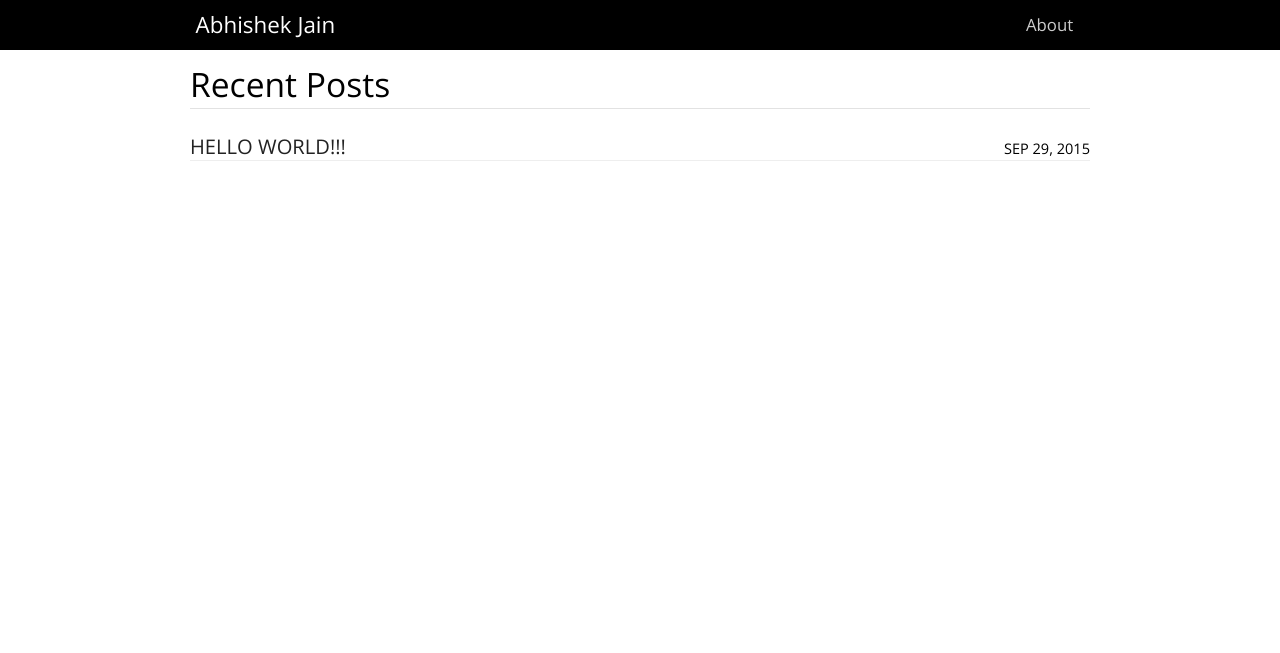
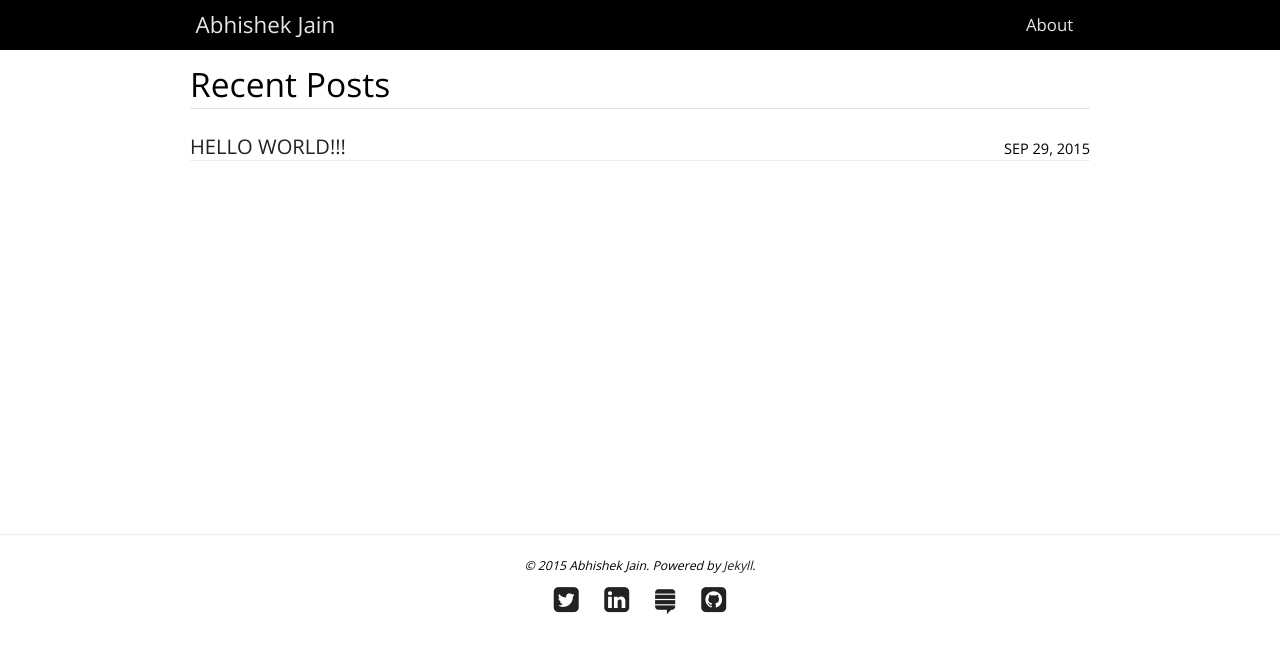
Before and after one commit to jabhishek/jabhishek.github.io, a Jekyll site: the page built from index.html, in a window 1280 px wide. Shown: the top 653 px of the page. Built offline with Jekyll 4.4.1, drawn with Linux system fonts in a browser that asks for light colours; nearby versions of some CDN libraries.

Commit message:
Added social icons; styled footer

```diff
--- a/_config.yml
+++ b/_config.yml
@@ -5,10 +5,32 @@ description: > # this means to ignore newlines until "baseurl:"
   Abhishek Jain's blog
 baseurl: "" # the subpath of your site, e.g. /blog/
 url: "http://abhishekjain.net" # the base hostname & protocol for your site
-twitter_username: jainabhishek79
-github_username:  jabhishek
 
 exclude: [node_modules]
 
 # Build settings
 markdown: kramdown
+
+# Site owner
+owner:
+  name: Abhishek Jain
+  avatar: bio-photo.jpg
+  email: abhi2000@gmail.com
+  disqus-shortname: abhishekjain
+  twitter: jainabhishek79
+  facebook: #username
+  github: jabhishek
+  stackexchange: http://stackoverflow.com/users/366436/abhishek-jain
+  linkedin: abhishekjainuk
+  instagram: #username
+  flickr: #username
+  tumblr: #username
+  pinterest: #username
+  weibo: #userid
+  google:
+    plus: #username
+    analytics:
+    verify:
+    ad-client:
+    ad-slot:
+  bing-verify:
--- a/_includes/footer.html
+++ b/_includes/footer.html
@@ -1,5 +1,44 @@
 <footer class="site-footer">
     <div class="wrapper">
+        <span>&copy; {{ site.time | date: '%Y' }} {{ site.owner.name }}. Powered by <a href="http://jekyllrb.com"
+                                                                                       rel="nofollow">Jekyll</a>.</span>
+
+        <div class="social-icons">
+            {% if site.owner.twitter %}<a href="https://twitter.com/{{ site.owner.twitter }}"
+                                          title="{{ site.owner.name}} on Twitter" target="_blank"><i
+                class="fa fa-twitter-square fa-2x"></i></a>{% endif %}
+            {% if site.owner.facebook %}<a href="https://facebook.com/{{ site.owner.facebook }}"
+                                           title="{{ site.owner.name}} on Facebook" target="_blank"><i
+                class="fa fa-facebook-square fa-2x"></i></a>{% endif %}
+            {% if site.owner.google.plus %}<a href="https://plus.google.com/+{{ site.owner.google.plus }}"
+                                              title="{{ site.owner.name}} on Google+" target="_blank"><i
+                class="fa fa-google-plus-square fa-2x"></i></a>{% endif %}
+            {% if site.owner.linkedin %}<a href="https://linkedin.com/in/{{ site.owner.linkedin }}"
+                                           title="{{ site.owner.name}} on LinkedIn" target="_blank"><i
+                class="fa fa-linkedin-square fa-2x"></i></a>{% endif %}
+            {% if site.owner.stackexchange %}<a href="{{ site.owner.stackexchange }}"
+                                                title="{{ site.owner.name}} on StackExchange" target="_blank"><i
+                class="fa fa-stack-exchange fa-2x"></i></a>{% endif %}
+            {% if site.owner.instagram %}<a href="https://instagram.com/{{ site.owner.instagram }}"
+                                            title="{{ site.owner.name}} on Instagram" target="_blank"><i
+                class="fa fa-instagram fa-2x"></i></a>{% endif %}
+            {% if site.owner.flickr %}<a href="https://www.flickr.com/photos/{{ site.owner.flickr }}"
+                                         title="{{ site.owner.name}} on Flickr" target="_blank"><i
+                class="fa fa-flickr fa-2x"></i></a>{% endif %}
+            {% if site.owner.github %}<a href="https://github.com/{{ site.owner.github }}"
+                                         title="{{ site.owner.name}} on Github" target="_blank"><i
+                class="fa fa-github-square fa-2x"></i></a>{% endif %}
+            {% if site.owner.tumblr %}<a href="http://{{ site.owner.tumblr }}.tumblr.com"
+                                         title="{{ site.owner.name}} on Tumblr" target="_blank"><i
+                class="fa fa-tumblr-square fa-2x"></i></a>{% endif %}
+            {% if site.owner.pinterest %}<a href="https://www.pinterest.com/{{ site.owner.pinterest }}/"
+                                            title="{{ site.owner.name}} on Pinterest" target="_blank"><i
+                class="fa fa-pinterest fa-2x"></i></a>{% endif %}
+            {% if site.owner.weibo %}<a href="https://www.weibo.com/u/{{ site.owner.weibo }}/"
+                                        title="{{ site.owner.name}} on Weibo" target="_blank"><i
+                class="fa fa-weibo fa-2x"></i></a>{% endif %}
+        </div>
+        <!-- /.social-icons -->
 
     </div>
 </footer>
--- a/_sass/_base.scss
+++ b/_sass/_base.scss
@@ -9,6 +9,7 @@ html {
 body {
   font-size: 1.5rem;
   line-height: 1.4;
+  height: 100vh;
 }
 
 a {
@@ -67,3 +68,8 @@ h1 {
     }
   }
 }
+
+.page-content {
+  padding-bottom: 2rem;
+  min-height: 50vh;
+}
--- a/_sass/main.scss
+++ b/_sass/main.scss
@@ -19,4 +19,5 @@ $standard: 960px;
 @import "reset",
         "syntax-highlighting",
         "base",
-        "header";
+        "header",
+        "footer";
--- a/css/main.css
+++ b/css/main.css
@@ -178,7 +178,8 @@ html {
 
 body {
   font-size: 1.5rem;
-  line-height: 1.4; }
+  line-height: 1.4;
+  height: 100vh; }
 
 a {
   text-decoration: none;
@@ -232,11 +233,19 @@ h1 {
   .post a:hover {
     text-decoration: underline; }
 
+.page-content {
+  padding-bottom: 2rem;
+  min-height: 50vh; }
+
 header {
   background: #000;
   color: #fff; }
   header a {
-    color: #fff; }
+    color: rgba(255, 255, 255, 0.9);
+    -webkit-transition: 0.3s;
+    transition: 0.3s; }
+    header a:hover {
+      color: white; }
   header .wrapper {
     display: -webkit-box;
     display: -webkit-flex;
@@ -264,21 +273,22 @@ header {
               align-items: center;
       line-height: 50px; }
       header .wrapper nav ul li {
-        padding: 0 2rem;
-        -webkit-transition: 0.3s;
-        transition: 0.3s; }
+        padding: 0 2rem; }
         header .wrapper nav ul li:hover {
           -webkit-box-shadow: 0 0 10px 0 #222 inset;
-                  box-shadow: 0 0 10px 0 #222 inset;
-          opacity: 1; }
-        header .wrapper nav ul li a {
-          color: rgba(255, 255, 255, 0.8); }
-          header .wrapper nav ul li a:hover {
-            color: white; }
+                  box-shadow: 0 0 10px 0 #222 inset; }
   header .site-title {
-    color: white;
-    font-size: 2rem;
-    -webkit-transition: 0.3s opacity;
-    transition: 0.3s opacity; }
-    header .site-title:hover {
-      opacity: 1; }
+    font-size: 2rem; }
+
+footer.site-footer {
+  border-top: 1px solid #eee;
+  padding-top: 2rem;
+  font-size: 1.1rem;
+  font-style: italic;
+  text-align: center; }
+
+footer .social-icons {
+  padding-top: 1rem; }
+  footer .social-icons a {
+    font-size: 1.3rem;
+    padding: 0 1rem; }
--- /dev/null
+++ b/dist/main.js
@@ -0,0 +1,78 @@
+/******/ (function(modules) { // webpackBootstrap
+/******/ 	// The module cache
+/******/ 	var installedModules = {};
+/******/
+/******/ 	// The require function
+/******/ 	function __webpack_require__(moduleId) {
+/******/
+/******/ 		// Check if module is in cache
+/******/ 		if(installedModules[moduleId])
+/******/ 			return installedModules[moduleId].exports;
+/******/
+/******/ 		// Create a new module (and put it into the cache)
+/******/ 		var module = installedModules[moduleId] = {
+/******/ 			exports: {},
+/******/ 			id: moduleId,
+/******/ 			loaded: false
+/******/ 		};
+/******/
+/******/ 		// Execute the module function
+/******/ 		modules[moduleId].call(module.exports, module, module.exports, __webpack_require__);
+/******/
+/******/ 		// Flag the module as loaded
+/******/ 		module.loaded = true;
+/******/
+/******/ 		// Return the exports of the module
+/******/ 		return module.exports;
+/******/ 	}
+/******/
+/******/
+/******/ 	// expose the modules object (__webpack_modules__)
+/******/ 	__webpack_require__.m = modules;
+/******/
+/******/ 	// expose the module cache
+/******/ 	__webpack_require__.c = installedModules;
+/******/
+/******/ 	// __webpack_public_path__
+/******/ 	__webpack_require__.p = "";
+/******/
+/******/ 	// Load entry module and return exports
+/******/ 	return __webpack_require__(0);
+/******/ })
+/************************************************************************/
+/******/ ([
+/* 0 */
+/***/ function(module, exports, __webpack_require__) {
+
+	module.exports = __webpack_require__(1);
+
+
+/***/ },
+/* 1 */
+/***/ function(module, exports, __webpack_require__) {
+
+	'use strict';
+
+	var _another = __webpack_require__(2);
+
+	var _another2 = _interopRequireDefault(_another);
+
+	function _interopRequireDefault(obj) { return obj && obj.__esModule ? obj : { default: obj }; }
+
+	console.log((0, _another2.default)());
+
+/***/ },
+/* 2 */
+/***/ function(module, exports) {
+
+	"use strict";
+
+	Object.defineProperty(exports, "__esModule", {
+	  value: true
+	});
+	let fn = () => "Hello World!!!!";
+	exports.default = fn;
+
+/***/ }
+/******/ ]);
+//# sourceMappingURL=main.js.map
--- a/scripts/another.js
+++ b/scripts/another.js
@@ -1,2 +1,2 @@
-let fn = () => "Hello World!!!";
+let fn = () => "Hello World!!!!";
 export default fn;
--- a/webpack.config.js
+++ b/webpack.config.js
@@ -8,7 +8,7 @@ module.exports = {
         path.join(__dirname, 'scripts/main.js')
     ],
     output: {
-        path: path.join(__dirname, '/_site/dist/'),
+        path: path.join(__dirname, '/dist/'),
         filename: "main.js"
     },
     module: {
```
Also changed, not shown: _sass/_footer.scss (added, +17 -0 lines), _sass/_header.scss (+5 -15 lines), 1 other file.
